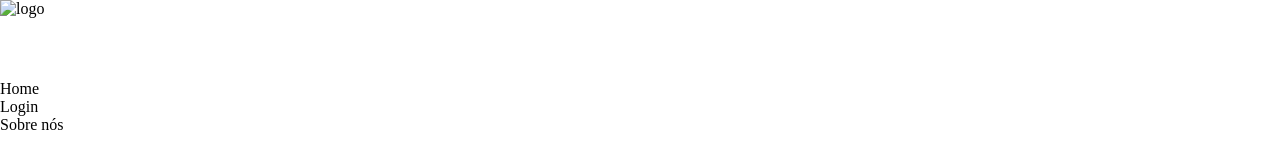
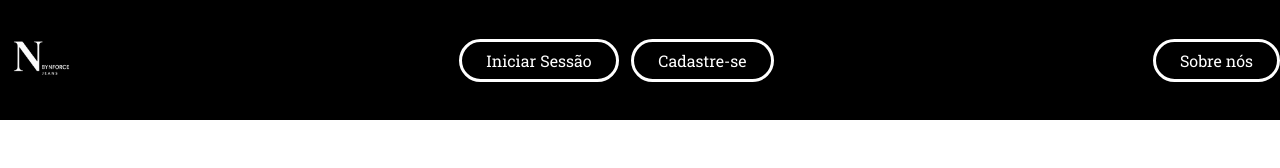
Before and after one commit to OmarDahbur/E-commerce, a plain HTML site: page E-COMMERCE (CODE)/public/index.html in a window 1280 px wide. Drawn offline with Linux system fonts and the light colour scheme; files that its build step writes are made by us from their sources.

Commit message:
Ajuste e design dos botões

```diff
--- a/E-COMMERCE (CODE)/public/index.html
+++ b/E-COMMERCE (CODE)/public/index.html
@@ -4,27 +4,38 @@
 <head>
     <meta charset="UTF-8">
     <meta name="viewport" content="width=device-width, initial-scale=1.0">
-    <link rel="stylesheet" href="style.css">
+    <link rel="stylesheet" href="../style/style.css">
+    <link rel="preconnect" href="https://fonts.googleapis.com">
+    <link rel="preconnect" href="https://fonts.gstatic.com" crossorigin>
+    <link href="https://fonts.googleapis.com/css2?family=Roboto+Slab:wght@100..900&display=swap" rel="stylesheet">
     <title>ByNforce Jeans</title>
 </head>
 
 <body>
+    <header>
 
-    <nav>
-        <img src="../E-commerce code/assets/LOGOOFCNFORCE.png" alt="logo" class="logo">
-    </nav>
+        <img src="../assets/logo.png" alt="logo" class="logo">
 
-    <nav>
-        <a>Home</a>
-    </nav>
+        <nav class="nav-botoes">
+            <div class="home"></div>
 
-    <nav>
-        <a>Login</a>
-    </nav>
 
-    <nav>
-        <a>Sobre nós</a>
-    </nav>
+            <div class="registros">
+                <div class="login">
+                    <button class="iniciar" onclick="login()">Iniciar Sessão</button>
+                </div>
+
+                <div class="cadastro">
+                    <button class="cadastrar" onclick="cadastro()">Cadastre-se</button>
+                </div>
+            </div>
+
+
+            <div class="sobre">
+                <button class="sobr" onclick="sobre()">Sobre nós</button>
+            </div>
+        </nav>
+    </header>
 
 </body>
 
--- a/E-COMMERCE (CODE)/style.css
+++ /dev/null
@@ -1,17 +0,0 @@
-html,
-body {
-    margin: 0;
-    padding: 0;
-    overflow: hidden;
-    height: 100vh;
-}
-
-
-
-.logo {
-    display: flex;
-    height: 80px;
-    width: 80px;
-    align-items: center;
-
-}
--- /dev/null
+++ b/E-COMMERCE (CODE)/style/style.css
@@ -0,0 +1,121 @@
+html,
+body {
+    margin: 0;
+    padding: 0;
+    overflow: hidden;
+    height: 100vh;
+    background-color: white;
+
+}
+
+header {
+    background-color: black;
+    height: 15vh;
+    width: 100vw;
+    display: flex;
+    align-items: center;
+    box-sizing: border-box;
+}
+
+
+
+.logo {
+
+    height: 10vh;
+    width: auto;
+
+
+}
+
+.nav-botoes {
+    display: flex;
+    margin-left: auto;
+    align-items: center;
+    gap: 2vw;
+    width: 100%;
+    justify-content: space-between;
+}
+
+.home {
+    display: flex;
+    justify-content: center;
+    align-items: center;
+}
+
+.cadastro {
+    display: flex;
+    align-items: center;
+}
+
+.login {
+    display: flex;
+    align-items: center;
+}
+
+.registros {
+    display: flex;
+
+    gap: 1vw;
+    align-items: center;
+    justify-content: flex-end;
+}
+
+.sobre {
+    display: flex;
+    align-items: center;
+    align-items: center;
+}
+
+.iniciar {
+    font-size: 10vh;
+    font-family: 'Roboto Slab', serif;
+    background-color: transparent;
+    color: white;
+    border: 0.4vh solid white;
+    border-radius: 2rem;
+    padding: 0.5rem 1.5rem;
+    font-size: 1rem;
+    cursor: pointer;
+    transition: all 0.3s ease;
+}
+
+.iniciar:hover {
+    background-color: white;
+    color: black;
+}
+
+.cadastrar {
+    font-size: 10vh;
+    font-family: 'Roboto Slab', serif;
+    background-color: transparent;
+    color: white;
+    border: 0.4vh solid white;
+    border-radius: 2rem;
+    padding: 0.5rem 1.5rem;
+    font-size: 1rem;
+    cursor: pointer;
+    transition: all 0.3s ease;
+}
+
+.cadastrar:hover {
+    background-color: white;
+    color: black;
+}
+
+.sobr {
+    font-size: 10vh;
+    font-family: 'Roboto Slab', serif;
+    background-color: transparent;
+    color: white;
+    border: 0.4vh solid white;
+    border-radius: 2rem;
+    padding: 0.5rem 1.5rem;
+    font-size: 1rem;
+    cursor: pointer;
+    transition: all 0.3s ease;
+}
+
+.sobr:hover {
+    background-color: white;
+    color: black;
+}
```
Also changed, not shown: E-COMMERCE (CODE)/assets/LOGOOFCNFORCE.png (deleted), E-COMMERCE (CODE)/assets/logo.png (added).
